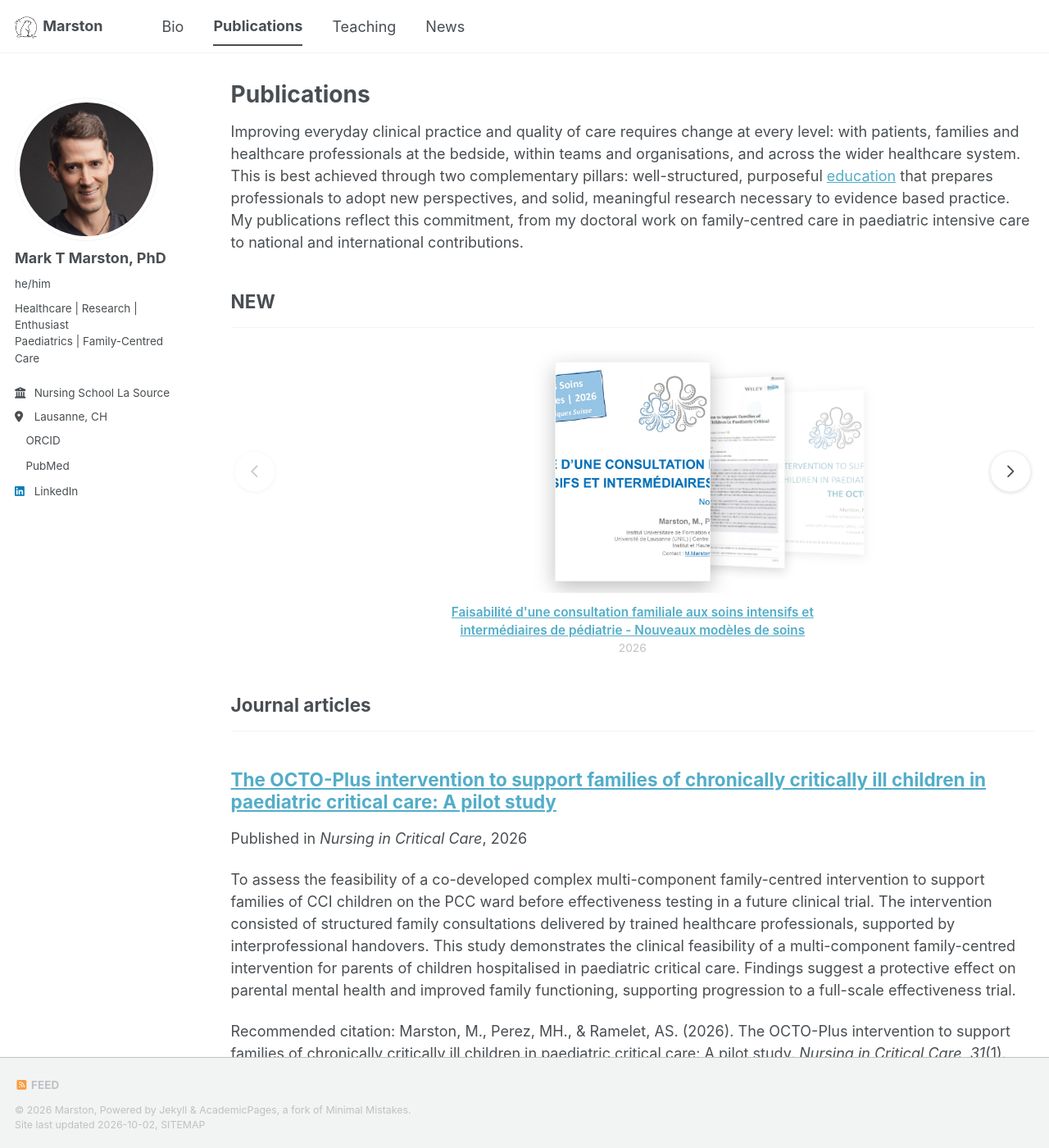
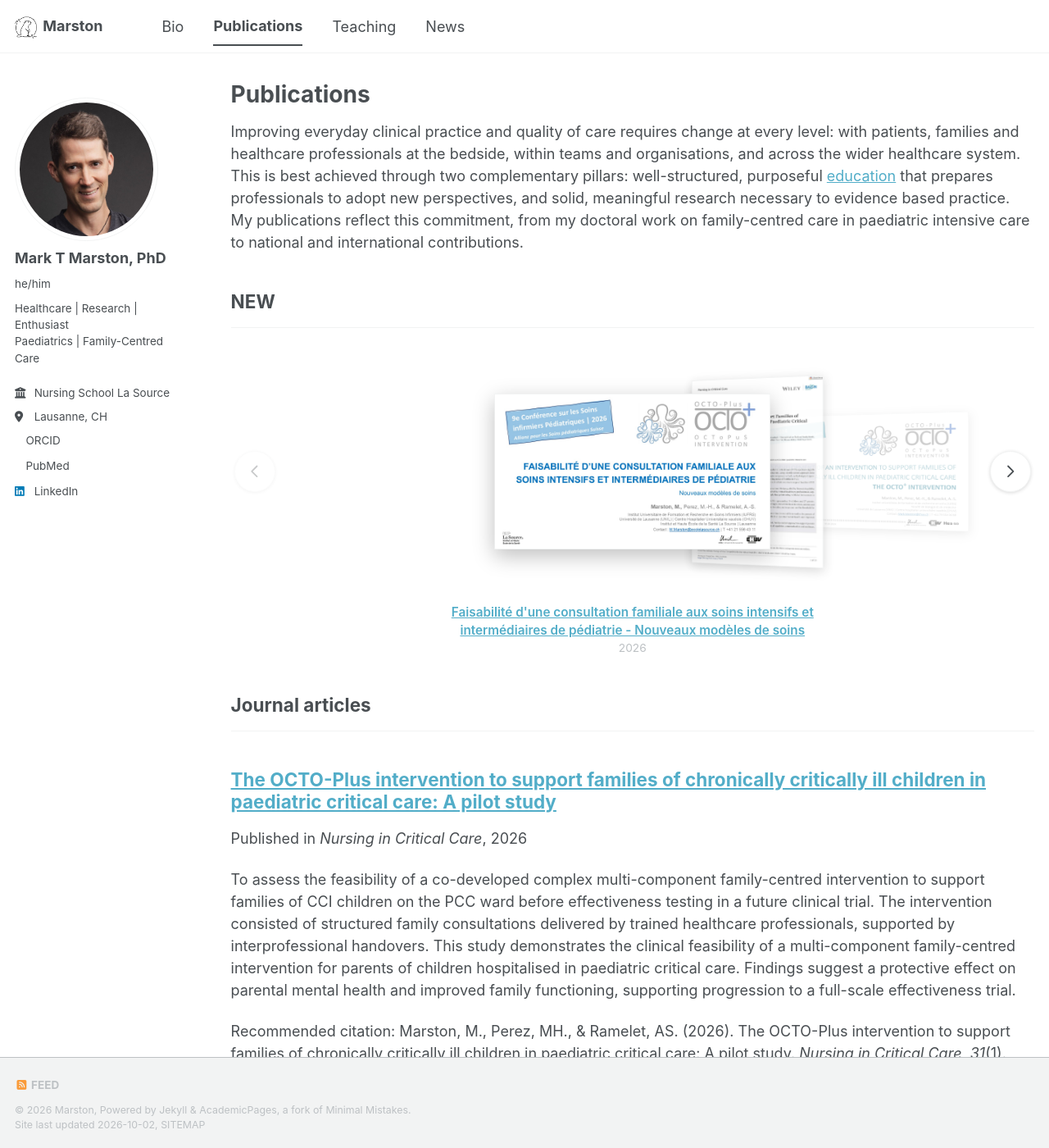
Before and after one commit to marstonRN/marston.github.io, a Jekyll site: the page built from _pages/publications.html, in a window 1280 px wide and 1400 px high. Shown: the whole window at 82% size. Built offline with Jekyll 4.4.1, drawn with Linux system fonts in a browser that asks for light colours; a style sheet for code colours, icons or effects is not loaded.

Commit message:
Add files via upload

```diff
--- a/_includes/publication-coverflow.html
+++ b/_includes/publication-coverflow.html
@@ -10,7 +12,7 @@
 <div class="pub-flow__stage">
 {% for pub in flow_pubs limit: 5 %}
 <a class="pub-flow__item" href="{{ pub.url | relative_url }}" data-title="{{ pub.title | escape }}" data-year="{{ pub.date | date: '%Y' }}">
-<img src="{{ pub.cover | relative_url }}" alt="Title page of {{ pub.title | escape }}" loading="lazy" width="210" height="297">
+<img src="{{ pub.cover | relative_url }}" alt="Title page of {{ pub.title | escape }}">
 </a>
 {% endfor %}
 <button type="button" class="pub-flow__btn pub-flow__btn--prev" aria-label="Previous publication">
@@ -28,21 +30,22 @@
 
 <style>
 .pub-flow {
-  --cover-w: clamp(120px, 32vw, 190px);
+  --cover-w: clamp(120px, 32vw, 190px);      /* width of a portrait cover */
+  --cover-h: calc(var(--cover-w) * 1.414);   /* height of a portrait cover (A4) */
   margin: 1.5em 0 2.5em;
 }
 .pub-flow__stage {
   position: relative;
-  height: calc(var(--cover-w) * 1.414 + 1.5rem);
+  height: calc(var(--cover-h) + 1.5rem);
   overflow: hidden;
   perspective: 1100px;
 }
 .pub-flow__item {
   position: absolute;
-  top: 0.75rem;
+  top: 50%;
   left: 50%;
   width: var(--cover-w);
-  margin-left: calc(var(--cover-w) / -2);
+  transform: translate(-50%, -50%);
   transform-origin: center center;
   transition: transform 0.45s ease, opacity 0.45s ease;
   outline: none;
@@ -50,13 +53,21 @@
 .pub-flow__item img {
   display: block;
   width: 100%;
-  height: auto;
-  aspect-ratio: 210 / 297; /* A4 page proportions */
+  height: var(--cover-h);
+  max-width: none;
   object-fit: cover;
   object-position: top;
   background: #fff;
   border: 1px solid var(--global-border-color, #d9d9d9);
   box-shadow: 0 4px 14px rgba(0, 0, 0, 0.18);
+}
+/* landscape covers (presentations): as tall as a portrait cover is wide */
+.pub-flow__item.is-landscape {
+  width: calc(var(--cover-w) * var(--ratio, 1.414));
+}
+.pub-flow__item.is-landscape img {
+  height: var(--cover-w);
+  object-position: center;
 }
 .pub-flow__item.is-active img {
   box-shadow: 0 8px 24px rgba(0, 0, 0, 0.25);
@@ -140,16 +167,32 @@
       }
       return d;
     }
+    function scaleFor(a) {
+      return a === 0 ? 1 : Math.max(0.6, 0.85 - (a - 1) * 0.12);
+    }
 
     function render() {
-      var w = items[0].offsetWidth;
+      /* place covers outwards from the front one, using each cover's real width */
+      var byDistance = {};
+      items.forEach(function (item, i) { byDistance[distance(i)] = i; });
+      var x = {};
+      x[active] = 0;
+      [1, -1].forEach(function (dir) {
+        var prevIndex = active;
+        for (var a = 1; byDistance[a * dir] !== undefined; a++) {
+          var i = byDistance[a * dir];
+          var step = (items[prevIndex].offsetWidth * scaleFor(a - 1) +
+                      items[i].offsetWidth * scaleFor(a)) / 2 * OVERLAP;
+          x[i] = x[prevIndex] + dir * step;
+          prevIndex = i;
+        }
+      });
+
       items.forEach(function (item, i) {
         var d = distance(i);
         var a = Math.abs(d);
-        var x = d * w * 0.55;                         /* overlap between neighbours */
-        var scale = a === 0 ? 1 : Math.max(0.6, 0.85 - (a - 1) * 0.12);
         var turn = d === 0 ? 0 : (d < 0 ? 20 : -20);
-        item.style.transform = 'translateX(' + x + 'px) scale(' + scale + ') rotateY(' + turn + 'deg)';
+        item.style.transform = 'translate(-50%, -50%) translateX(' + (x[i] || 0) + 'px) scale(' + scaleFor(a) + ') rotateY(' + turn + 'deg)';
         item.style.zIndex = 100 - a;
         item.style.opacity = a === 0 ? 1 : a === 1 ? 0.85 : a === 2 ? 0.4 : 0;
         item.style.pointerEvents = a > 2 ? 'none' : 'auto';
```
Also changed, not shown: other parts of _includes/publication-coverflow.html (+20 -2 lines).
